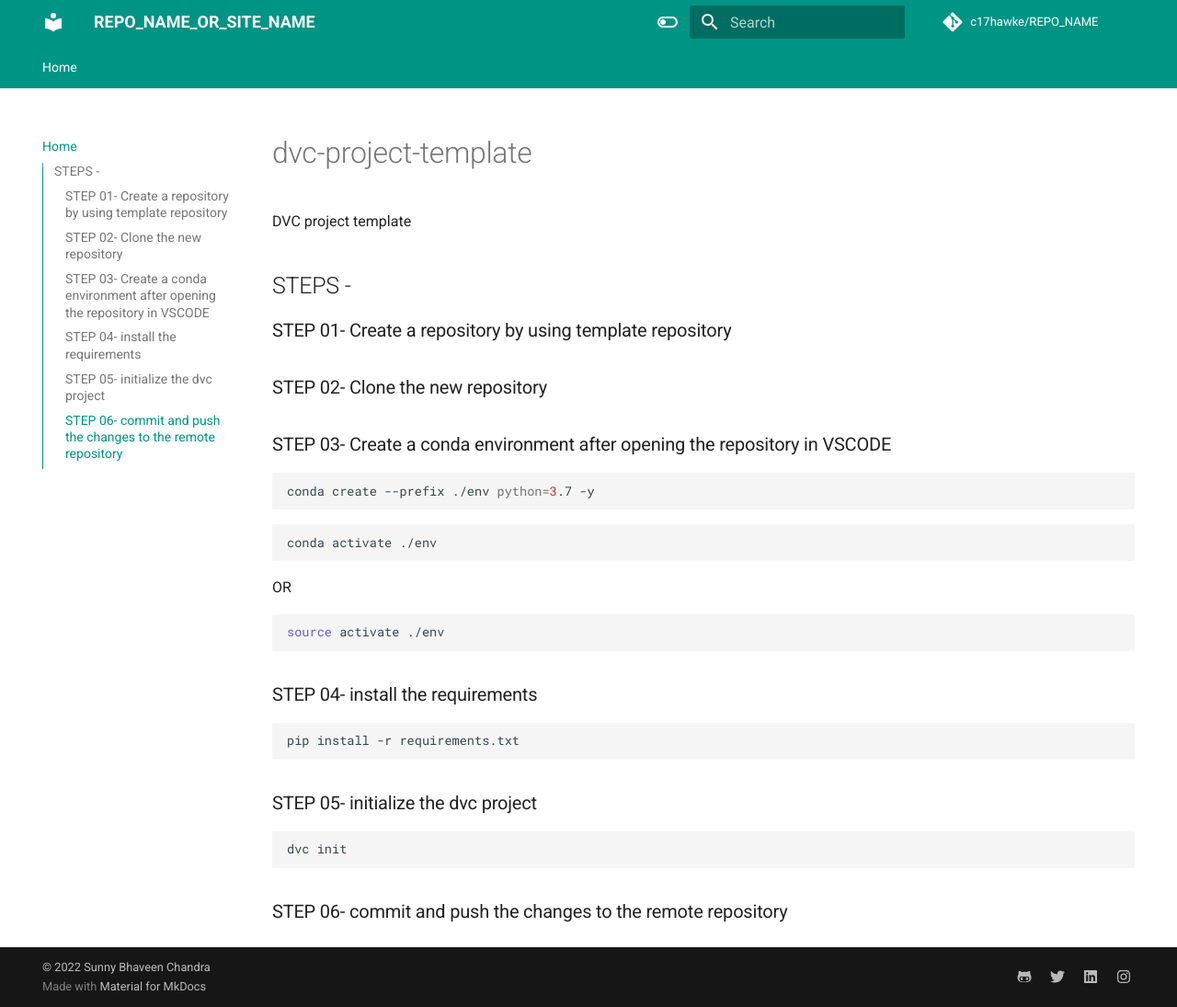
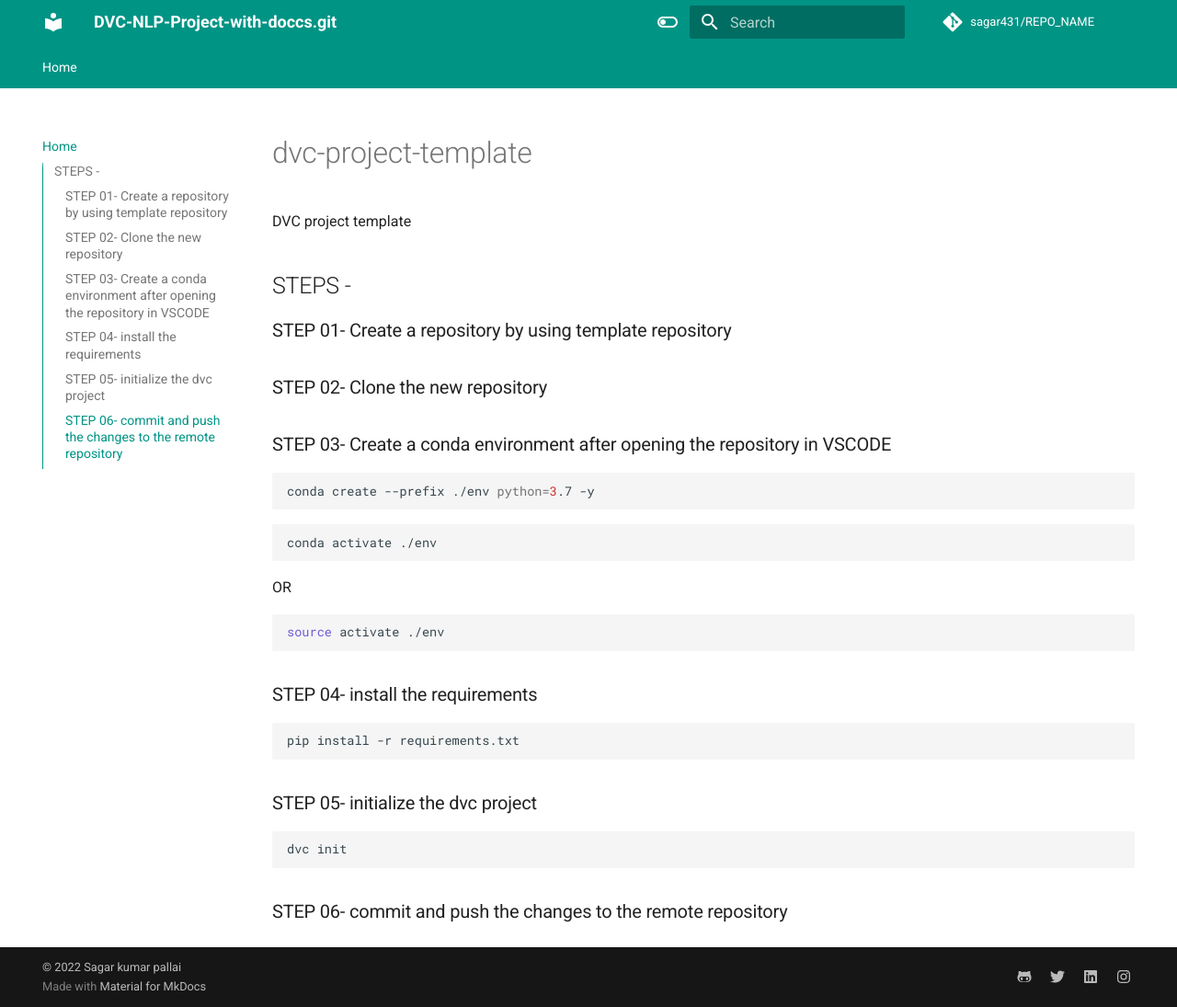
Before and after one commit to sagar431/DVC-NLP-Project-with-doccs, an MkDocs documentation site: the page built from docs/index.md, in a window 1280 px wide and 1095 px high. Shown: the whole window at 92% size. Built offline with MkDocs 1.6.1 and Material for MkDocs 9.7.7, drawn with Linux system fonts in a browser that asks for light colours; comment, search, counter and statistics services are not loaded.

Commit message:
repo name changed

```diff
--- a/mkdocs.yml
+++ b/mkdocs.yml
@@ -1,16 +1,16 @@
 # Project information
-site_name: REPO_NAME_OR_SITE_NAME
+site_name: DVC-NLP-Project-with-doccs.git
 # defeine TOC or order of website-
 nav:
   - Home: index.md
 
-site_author: Sunny Bhaveen Chandra
+site_author: Sagar kumar pallai
 site_description: >-
   DESCRIPTION
 
 # Repository
-repo_name: c17hawke/REPO_NAME
-repo_url: https://github.com/c17hawke/REPO_NAME
+repo_name: sagar431/REPO_NAME
+repo_url: https://github.com/sagar431/DVC-NLP-Project-with-doccs.git
 
 # Configuration
 theme:
@@ -70,4 +70,4 @@
   - search
 
 copyright: |
-  &copy; 2022 <a href="https://github.com/c17hawke"  target="_blank" rel="noopener">Sunny Bhaveen Chandra</a>
+  &copy; 2022 <a href="https://github.com/sagar431"  target="_blank" rel="noopener">Sagar kumar pallai</a>
```
